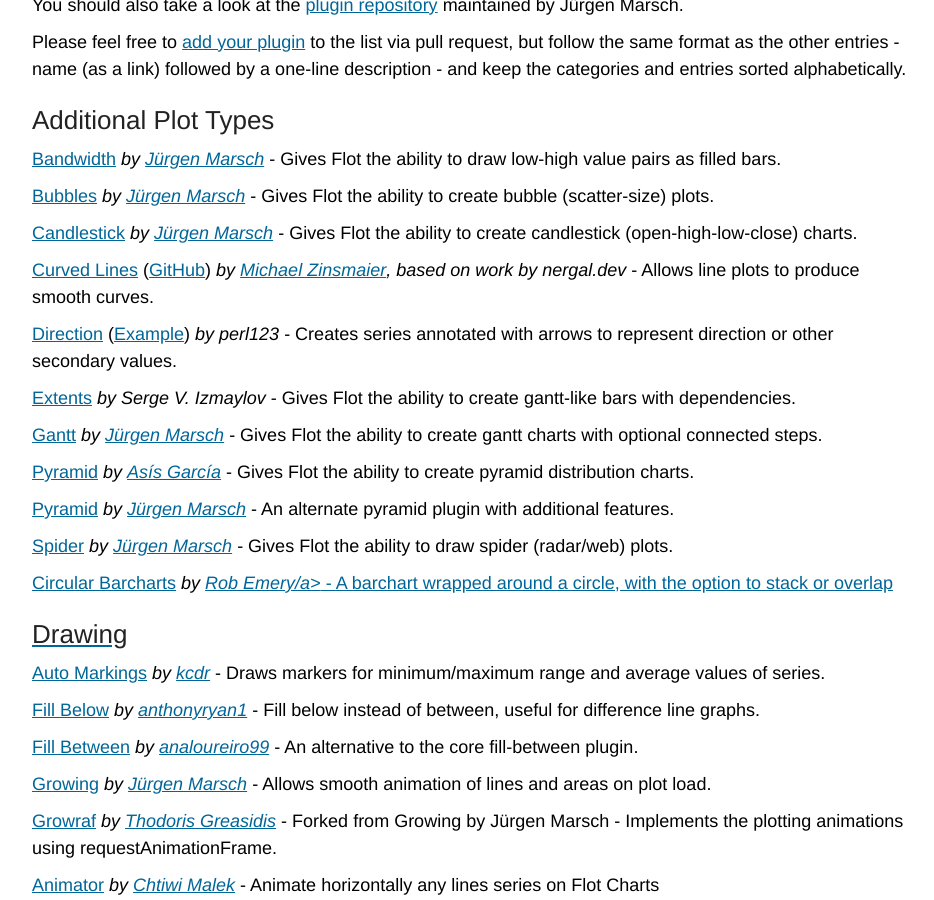
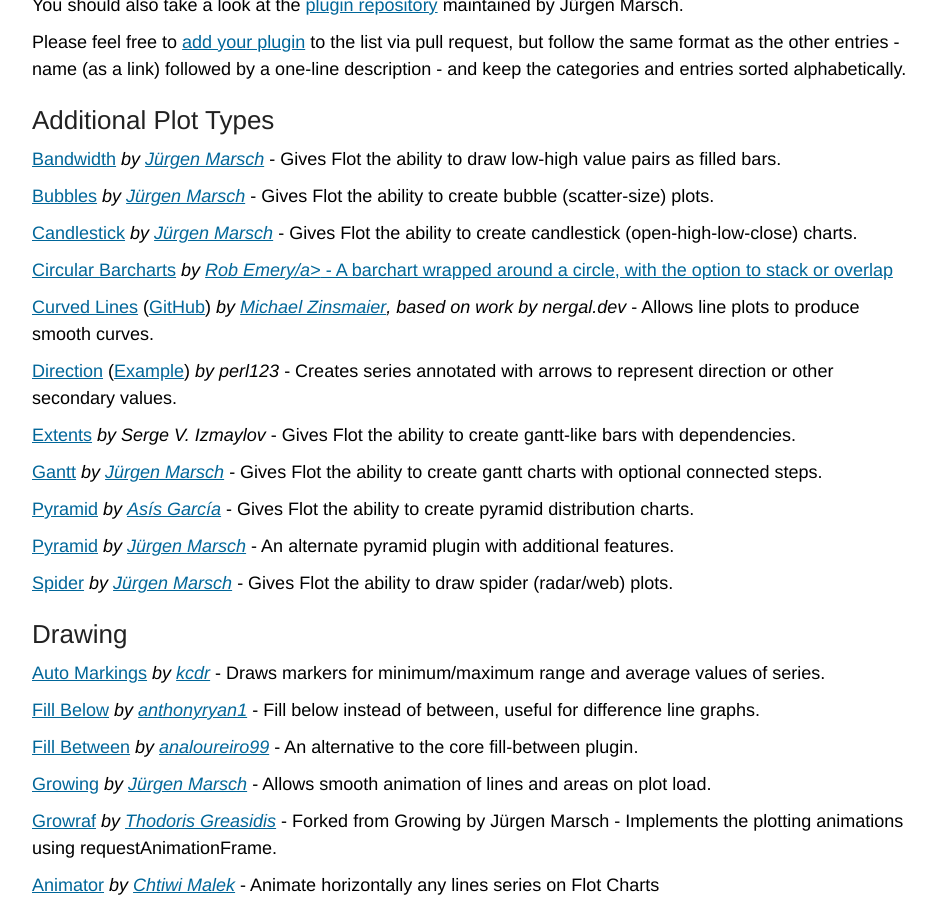
Before and after one commit to flot/flot.github.com, a Jekyll site: the page built from plugins/index.html, in a window 1280 px wide and 900 px high, scrolled down 289 px. Shown: the whole window, without its empty margins (168-1102 px from the left). Built offline with Jekyll 4.4.1, drawn with Linux system fonts in a browser that asks for light colours; part of the change alters nothing that is shown.

```diff
--- a/plugins/index.html
+++ b/plugins/index.html
@@ -25,6 +25,10 @@ Gives Flot the ability to create bubble (scatter-size) plots.</p>
 <p><a href="http://jumflot.jumware.com/examples/Experimental/Candlestick.html">Candlestick</a>
 <em>by <a href="https://github.com/jumjum123">Jürgen Marsch</a></em> -
 Gives Flot the ability to create candlestick (open-high-low-close) charts.</p>
+
+<p><a href="https://github.com/mintsoft/flot.circularbarchart">Circular Barcharts</a>
+<em>by <a href="https://github.com/mintsoft">Rob Emery/a></em> -
+A barchart wrapped around a circle, with the option to stack or overlap</p>
 
 <p><a href="http://curvedlines.michaelzinsmaier.de/">Curved Lines</a>
 (<a href="https://github.com/MichaelZinsmaier/CurvedLines">GitHub</a>)
@@ -55,10 +59,6 @@ An alternate pyramid plugin with additional features.</p>
 <p><a href="http://jumflot.jumware.com/examples/Experimental/Spider.html">Spider</a>
 <em>by <a href="https://github.com/jumjum123">Jürgen Marsch</a></em> -
 Gives Flot the ability to draw spider (radar/web) plots.</p>
-
-<p><a href="https://github.com/mintsoft/flot.circularbarchart">Circular Barcharts</a>
-<em>by <a href="https://github.com/mintsoft">Rob Emery/a></em> -
-A barchart wrapped around a circle, with the option to stack or overlap</p>
 
 <h3>Drawing</h3>
 
```
